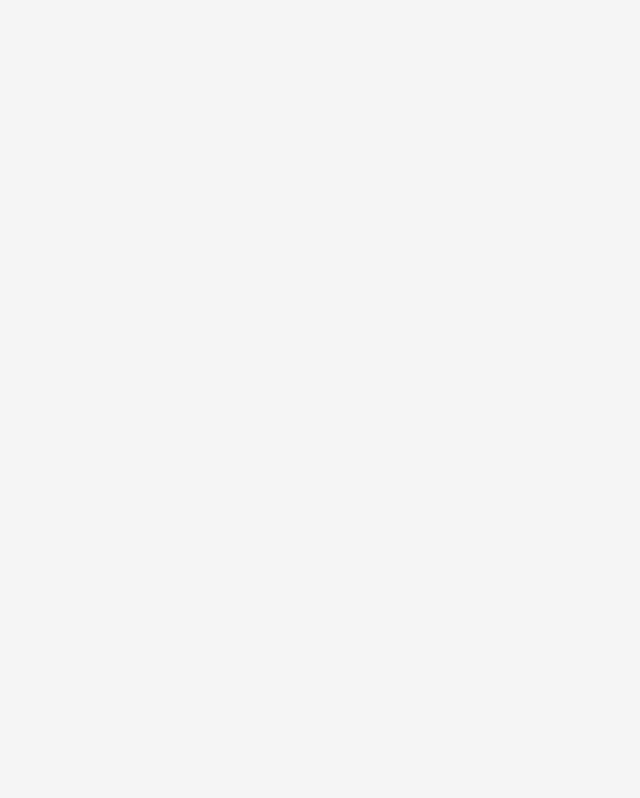
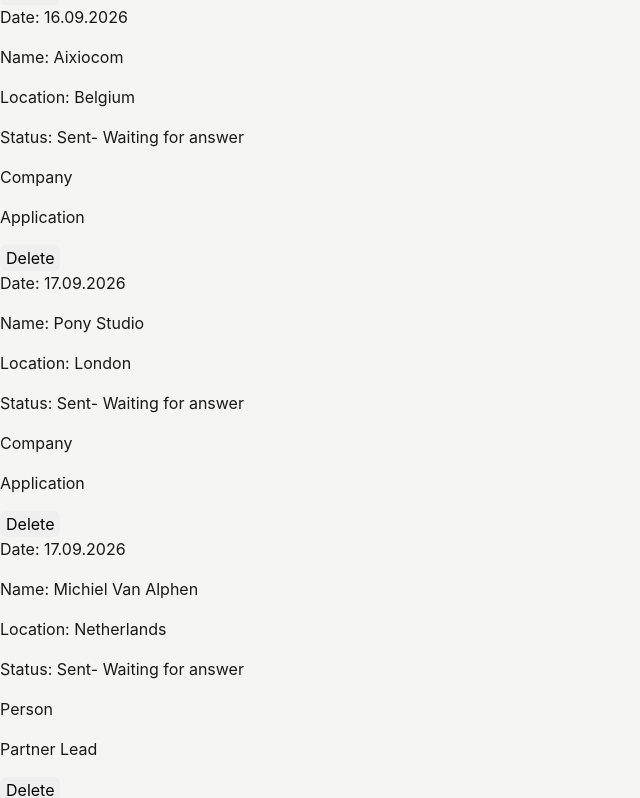
Before and after one commit to LejeuneA/Pitchboard, a React (Vite) app: page / in a window 1280 px wide. Shown: the part 1385-2183 px from the top of the page, without its empty margins (0-640 px from the left). Before the commit the page ends 800 px from the top, so only its background shows below. Built offline with nearby package versions, Linux system fonts and the light colour scheme.

Commit message:
Fix delete button click handler

```diff
--- a/src/components/FreelanceRecordCard.tsx
+++ b/src/components/FreelanceRecordCard.tsx
@@ -9,7 +9,7 @@
       <p>Status: {item.status}</p>
       <p>{item.entityType}</p>
       <p>{item.recordCategory}</p>
-      <button type='button' onClick={onDelete(item.id)}> Delete</button>
+      <button type='button' onClick={() => onDelete(item.id)}> Delete</button>
     </div >
   )
 }
--- a/src/data/freelanceRecords.ts
+++ b/src/data/freelanceRecords.ts
@@ -199,4 +199,14 @@
     recordCategory: 'Partner Lead',
     status: 'Sent- Waiting for answer',
   },
+
+  {
+    id: 21,
+    date: '25.09.2026',
+    name: 'Acelya Lejeune',
+    location: 'Belgium',
+    entityType: 'Person',
+    recordCategory: 'Partner Lead',
+    status: 'Sent- Waiting for answer',
+  },
 ]
```
